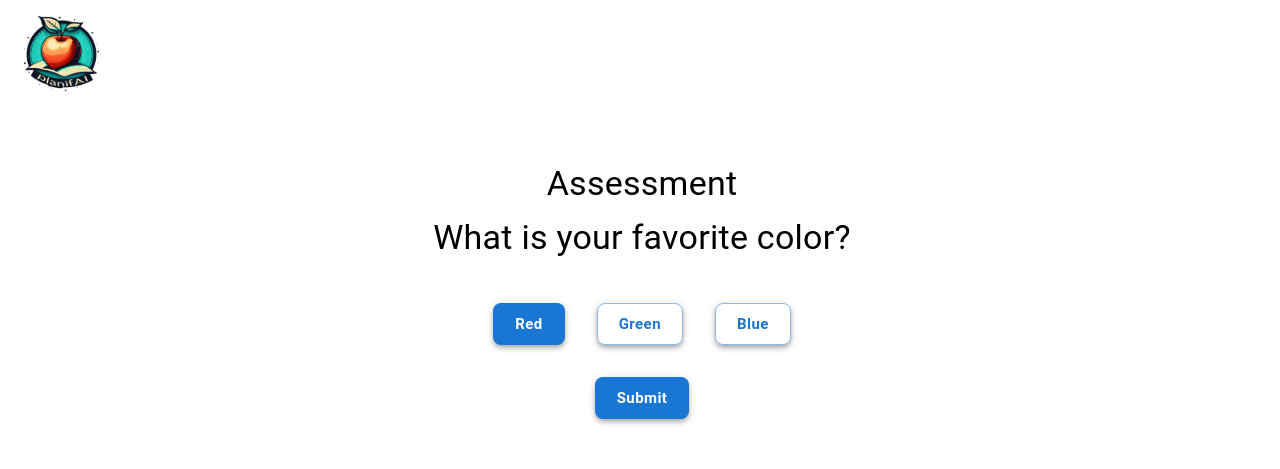
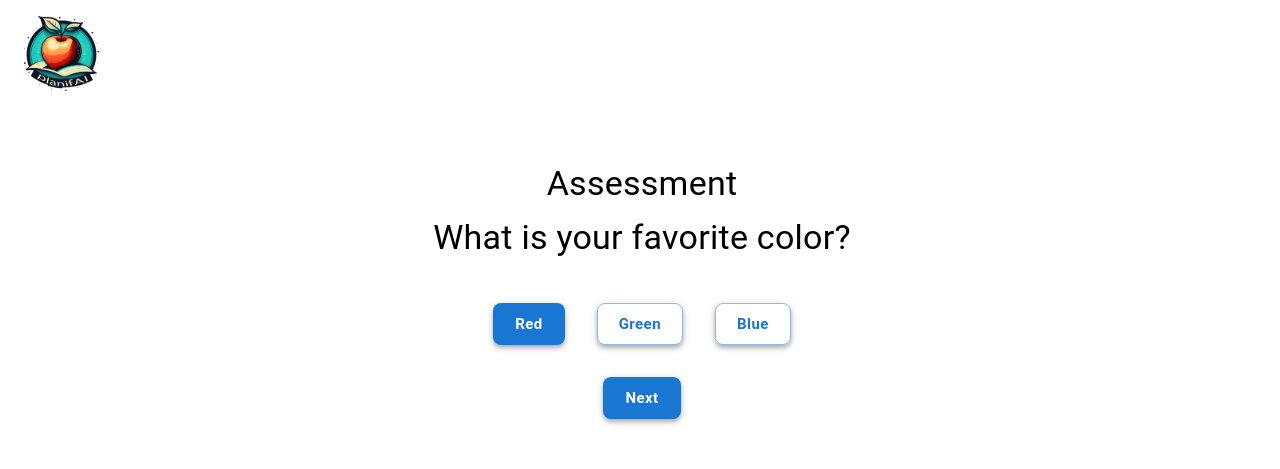
Before and after one commit to AndresPaulino/lesson-plans, a Next.js app: page /assessment in a window 1280 px wide. Both pictures are taken after a click on the button "Red". Shown: the top 469 px of the page. Built offline with nearby package versions, Linux system fonts and the light colour scheme.

Commit message:
Add styling and funcs to assessment

```diff
--- a/src/views/Assessment/Assessment.js
+++ b/src/views/Assessment/Assessment.js
@@ -4,6 +4,7 @@ import Main from 'layouts/Main';
 import Container from 'components/Container';
 import Box from '@mui/material/Box';
 import Typography from '@mui/material/Typography';
+import { Button } from '@mui/material';
 
 const QUESTIONS = [
   {
@@ -24,7 +25,7 @@ const Assessment = () => {
   const [currentQuestion, setCurrentQuestion] = useState(0);
   const [answers, setAnswers] = useState([]);
 
-  const handleSubmit = (answer) => {
+  const handleNext = (answer) => {
     setAnswers([...answers, answer]);
     setCurrentQuestion(currentQuestion + 1);
   };
@@ -34,18 +35,30 @@ const Assessment = () => {
   return (
     <Main>
       <Container>
-        <Box display={'flex'} flexDirection={'column'} alignItems={'center'} maxWidth={1} margin={'0 auto'}>
-          <Typography variant='h4' gutterBottom>
-            Assessment
-          </Typography>
-        </Box>
         {currentQuestion < QUESTIONS.length ? (
-          <Question question={QUESTIONS[currentQuestion]} onSubmit={handleSubmit} />
+          <Box display={'flex'} flexDirection={'column'} alignItems={'center'} maxWidth={1} margin={'0 auto'}>
+            <Typography variant='h4' gutterBottom>
+              Assessment
+            </Typography>
+            <Question question={QUESTIONS[currentQuestion]} onNext={handleNext} />
+          </Box>
         ) : (
           <Box display={'flex'} flexDirection={'column'} alignItems={'center'} maxWidth={1} margin={'0 auto'}>
             <Typography variant='h4' gutterBottom>
-              Thank you for taking the assessment!
+              Thank you for completing the assessment!
             </Typography>
+            <Button
+              variant='contained'
+              color='primary'
+              size='large'
+              sx={{
+                fontWeight: 700,
+                borderRadius: 2,
+                textTransform: 'none',
+              }}
+            >
+              Generate My Lesson Plan!
+            </Button>
           </Box>
         )}
       </Container>
--- a/src/views/Assessment/components/Question/Question.js
+++ b/src/views/Assessment/components/Question/Question.js
@@ -1,14 +1,12 @@
 /* eslint-disable react/no-unescaped-entities */
 import React, { useState } from 'react';
 import { useTheme } from '@mui/material/styles';
-import Main from 'layouts/Main';
-import Container from 'components/Container';
 import Box from '@mui/material/Box';
 import Typography from '@mui/material/Typography';
 import Button from '@mui/material/Button';
 import Grid from '@mui/material/Grid';
 
-const Question = ({ question, onSubmit }) => {
+const Question = ({ question, onNext }) => {
   const { text, answers } = question;
   const [selectedAnswer, setSelectedAnswer] = useState(null);
 
@@ -16,7 +14,7 @@ const Question = ({ question, onSubmit }) => {
 
   const handleSubmit = (event) => {
     event.preventDefault();
-    onSubmit(selectedAnswer);
+    onNext(selectedAnswer);
     setSelectedAnswer(null);
   };
 
@@ -91,7 +89,7 @@ const Question = ({ question, onSubmit }) => {
               }}
               type='submit'
             >
-              Submit
+              Next
             </Button>
           )}
         </Box>
```
